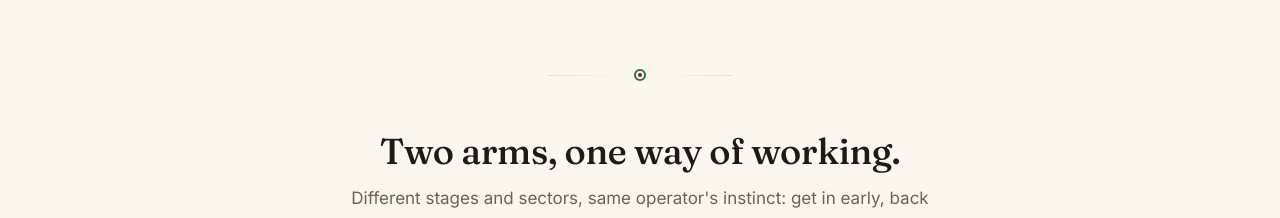
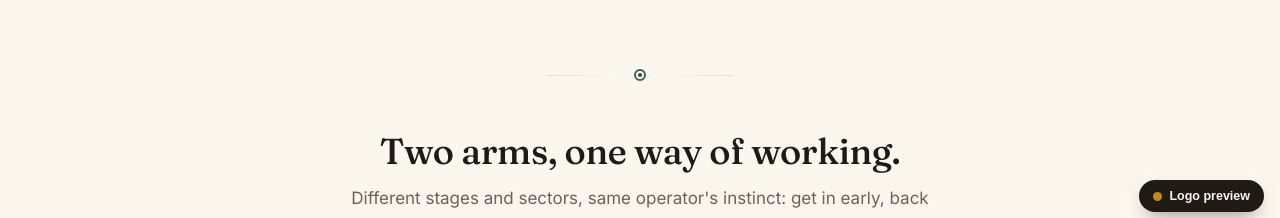
Before and after one commit to ck467/kamadhenu-capital, a plain HTML site: page index.html in a window 1280 px wide. Shown: the part 572-790 px from the top of the page. Drawn offline with Linux system fonts and the light colour scheme.

Commit message:
Add live logo preview switcher to homepage for in-context picking
Co-Authored-By: Claude Opus 4.8 (1M context) <noreply@anthropic.com>

```diff
--- a/index.html
+++ b/index.html
@@ -97,5 +97,6 @@
 
 <script src="content/content.js"></script>
 <script src="js/app.js"></script>
+<script src="js/logo-preview.js"></script>
 </body>
 </html>
--- /dev/null
+++ b/js/logo-preview.js
@@ -0,0 +1,101 @@
+/* ============================================================
+   LOGO PREVIEW SWITCHER  (temporary picker — safe to remove)
+   Swaps the live brand mark across header / hero / footer so you
+   can judge each candidate in real context. Choice persists in
+   localStorage. To remove: delete this file + its <script> tag
+   in index.html. Nothing else references it.
+   ============================================================ */
+(function () {
+  var KEY = 'kc-logo-pick';
+  var OPTS = [
+    { id: 'svg', src: 'assets/logo.svg',                 label: 'Original mark', lockup: false },
+    { id: '1',   src: 'assets/logo-candidates/logo-1.jpeg', label: 'Logo 1',     lockup: true  },
+    { id: '2',   src: 'assets/logo-candidates/logo-2.jpeg', label: 'Logo 2',     lockup: true  },
+    { id: '3',   src: 'assets/logo-candidates/logo-3.jpeg', label: 'Logo 3',     lockup: true  },
+    { id: '4',   src: 'assets/logo-candidates/logo-4.jpeg', label: 'Logo 4',     lockup: true  }
+  ];
+
+  // ---- styles (scoped, injected so removal is one-line) ----
+  var css =
+    '.emblem.is-lockup{border-radius:8px;}' +
+    'body.logo-lockup .emblem-nav{width:auto;height:40px;}' +
+    'body.logo-lockup .emblem-creed{width:auto;height:120px;}' +
+    'body.logo-lockup .logo .wm{display:none;}' +           /* lockup already says the name */
+    '#lp{position:fixed;right:16px;bottom:16px;z-index:9999;font-family:Inter,system-ui,sans-serif;}' +
+    '#lp .panel{background:#fffdf8;border:1px solid #e8dcc6;border-radius:14px;' +
+      'box-shadow:0 16px 40px -20px rgba(31,27,20,.5);padding:14px;width:212px;' +
+      'transform:translateY(8px);opacity:0;pointer-events:none;transition:.2s;}' +
+    '#lp.open .panel{transform:none;opacity:1;pointer-events:auto;}' +
+    '#lp .ttl{font-size:11px;font-weight:600;letter-spacing:.16em;text-transform:uppercase;' +
+      'color:#a06e12;margin:0 0 10px;}' +
+    '#lp .row{display:grid;grid-template-columns:repeat(5,1fr);gap:7px;}' +
+    '#lp .sw{aspect-ratio:1;border-radius:8px;border:2px solid #e8dcc6;background:#fffdf8;' +
+      'overflow:hidden;cursor:pointer;padding:0;}' +
+    '#lp .sw img{width:100%;height:100%;object-fit:contain;}' +
+    '#lp .sw.on{border-color:#c2871d;box-shadow:0 4px 12px -5px rgba(194,135,29,.8);}' +
+    '#lp .now{margin:10px 0 0;font-size:12px;color:#6b6354;}' +
+    '#lp .now b{color:#1f1b14;font-weight:600;}' +
+    '#lp .tab{margin-top:8px;margin-left:auto;display:flex;align-items:center;gap:7px;' +
+      'background:#1f1b14;color:#fbf7ef;border:none;border-radius:999px;padding:9px 14px;' +
+      'font-size:12.5px;font-weight:600;cursor:pointer;box-shadow:0 8px 20px -8px rgba(31,27,20,.6);}' +
+    '#lp .tab .dot{width:9px;height:9px;border-radius:50%;background:#c2871d;}';
+  var style = document.createElement('style');
+  style.textContent = css;
+  document.head.appendChild(style);
+
+  function applyMark(opt) {
+    var imgs = document.querySelectorAll('.emblem');
+    for (var i = 0; i < imgs.length; i++) {
+      imgs[i].src = opt.src;
+      imgs[i].classList.toggle('is-lockup', !!opt.lockup);
+    }
+    document.body.classList.toggle('logo-lockup', !!opt.lockup);
+  }
+
+  function find(id) {
+    for (var i = 0; i < OPTS.length; i++) if (OPTS[i].id === id) return OPTS[i];
+    return OPTS[0];
+  }
+
+  // ---- build floating control ----
+  var root = document.createElement('div');
+  root.id = 'lp';
+  var sws = '';
+  for (var i = 0; i < OPTS.length; i++) {
+    sws += '<button class="sw" data-id="' + OPTS[i].id + '" title="' + OPTS[i].label +
+           '"><img src="' + OPTS[i].src + '" alt="' + OPTS[i].label + '" /></button>';
+  }
+  root.innerHTML =
+    '<div class="panel">' +
+      '<p class="ttl">Try a logo</p>' +
+      '<div class="row">' + sws + '</div>' +
+      '<p class="now">Showing: <b id="lp-now"></b></p>' +
+    '</div>' +
+    '<button class="tab"><span class="dot"></span>Logo preview</button>';
+  document.body.appendChild(root);
+
+  var nowEl = root.querySelector('#lp-now');
+  var swEls = root.querySelectorAll('.sw');
+
+  function select(id, persist) {
+    var opt = find(id);
+    applyMark(opt);
+    nowEl.textContent = opt.label;
+    for (var i = 0; i < swEls.length; i++)
+      swEls[i].classList.toggle('on', swEls[i].getAttribute('data-id') === id);
+    if (persist) { try { localStorage.setItem(KEY, id); } catch (e) {} }
+  }
+
+  for (var j = 0; j < swEls.length; j++) {
+    swEls[j].addEventListener('click', function () {
+      select(this.getAttribute('data-id'), true);
+    });
+  }
+  root.querySelector('.tab').addEventListener('click', function () {
+    root.classList.toggle('open');
+  });
+
+  var saved;
+  try { saved = localStorage.getItem(KEY); } catch (e) {}
+  select(saved || 'svg', false);
+})();
```
